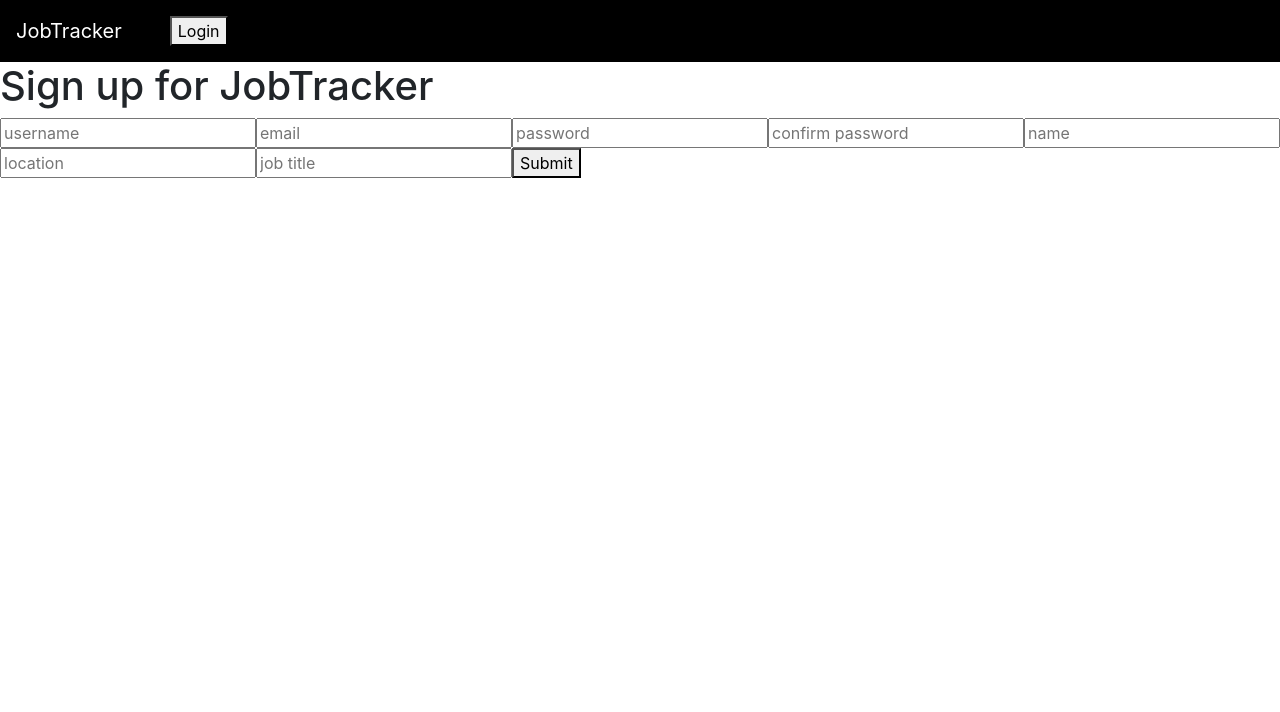
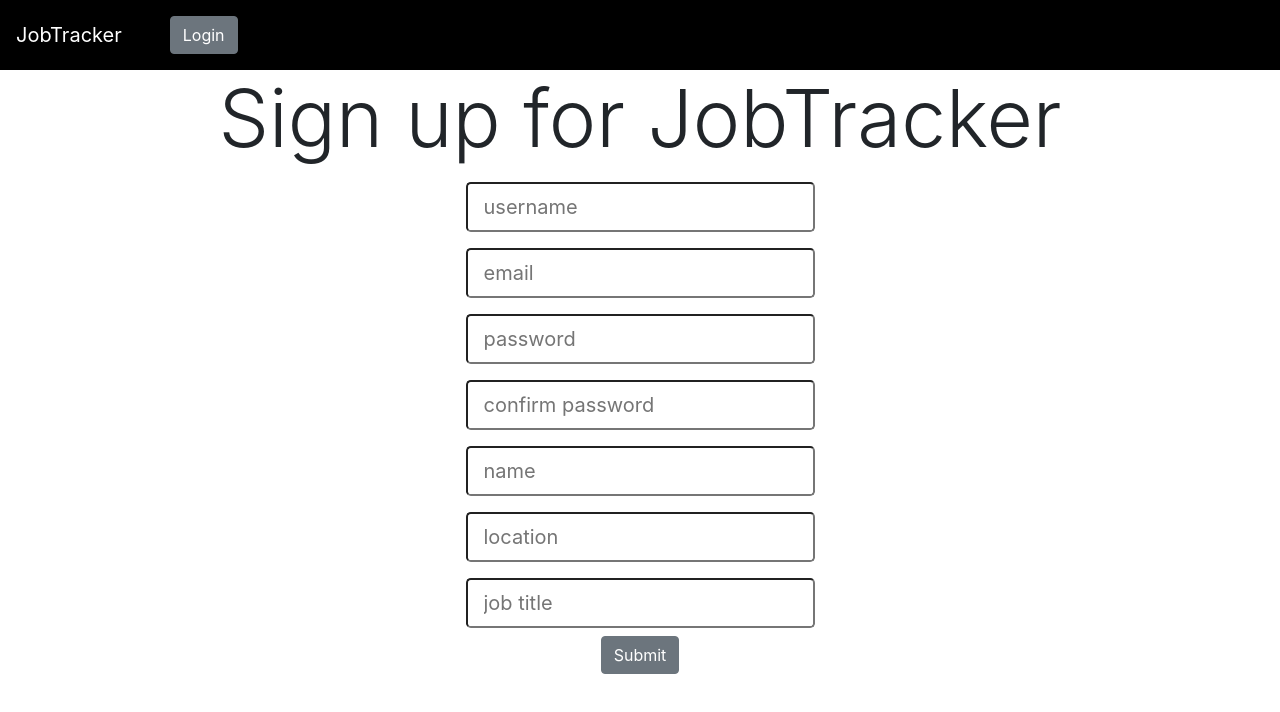
Before and after one commit to geon12/job-tracker-frontend, a React (Create React App) app: page /signup in a window 1280 px wide. Shown: the top 712 px of the page. Built offline with nearby package versions, Linux system fonts and the light colour scheme; no server answers.

Commit message:
style sign up form

```diff
--- a/src/components/NavBar.js
+++ b/src/components/NavBar.js
@@ -17,7 +17,7 @@ function NavBar({user, setUser}) {
 
                     </> :
                         <Link className="nav-link nav-item" to="/login">
-                            <button>Login</button>
+                            <button className="btn btn-secondary">Login</button>
                         </Link>
                     }
         </nav>
--- a/src/components/SignUp.js
+++ b/src/components/SignUp.js
@@ -3,7 +3,7 @@ import SignUpForm from "./SignUpForm"
 function SignUp({setUser}) {
     return(
         <div>
-            <h1>Sign up for JobTracker</h1>
+            <h1 className="text-center display-1">Sign up for JobTracker</h1>
             <SignUpForm setUser={setUser}/>
         </div>
     )
--- a/src/components/SignUpForm.js
+++ b/src/components/SignUpForm.js
@@ -39,7 +39,7 @@ function SignUpForm({setUser}) {
         });
     }
     return (
-        <form onSubmit={handleSubmit}>
+        <form onSubmit={handleSubmit} className="form-group text-center">
 
             <input
                 type="text"
@@ -47,50 +47,64 @@ function SignUpForm({setUser}) {
                 value={formData.username}
                 onChange={handleChange}
                 placeholder="username"
+                className="form-control-lg my-2"
             />
+            <br />
             <input
                 type="text"
                 name="email"
                 value={formData.email}
                 onChange={handleChange}
                 placeholder="email"
+                className="form-control-lg my-2"
             />
+            <br />
             <input
                 type="password"
                 name="password"
                 value={formData.password}
                 onChange={handleChange}
                 placeholder="password"
+                className="form-control-lg my-2"
             />
+            <br />
             <input
                 type="password"
                 name="password_confirmation"
                 value={formData.passwordConfirmation}
                 onChange={handleChange}
                 placeholder="confirm password"
+                className="form-control-lg my-2"
             />
+            <br />
             <input
                 type="text"
                 name="name"
                 value={formData.name}
                 onChange={handleChange}
                 placeholder="name"
+                className="form-control-lg my-2"
             />
+            <br />
             <input
                 type="text"
                 name="location"
                 value={formData.location}
                 onChange={handleChange}
                 placeholder="location"
+                className="form-control-lg my-2"
             />
+            <br />
             <input
                 type="text"
                 name="job_title"
                 value={formData.job_title}
                 onChange={handleChange}
                 placeholder="job title"
+                className="form-control-lg my-2"
             />
-            <button type="submit">Submit</button>
+            <br />
+            <button type="submit" className="btn btn-secondary">Submit</button>
         </form>
     )
 }
```
